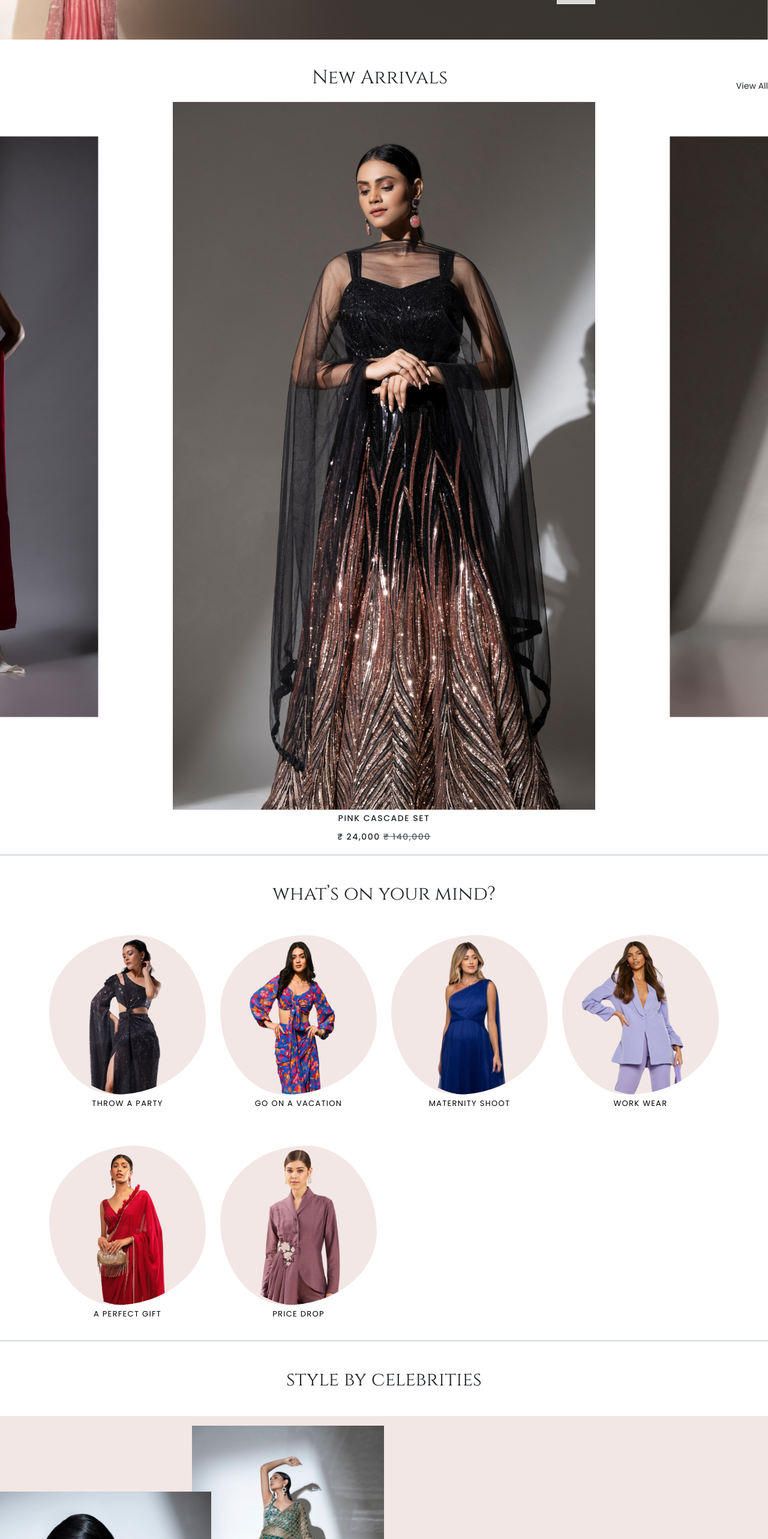
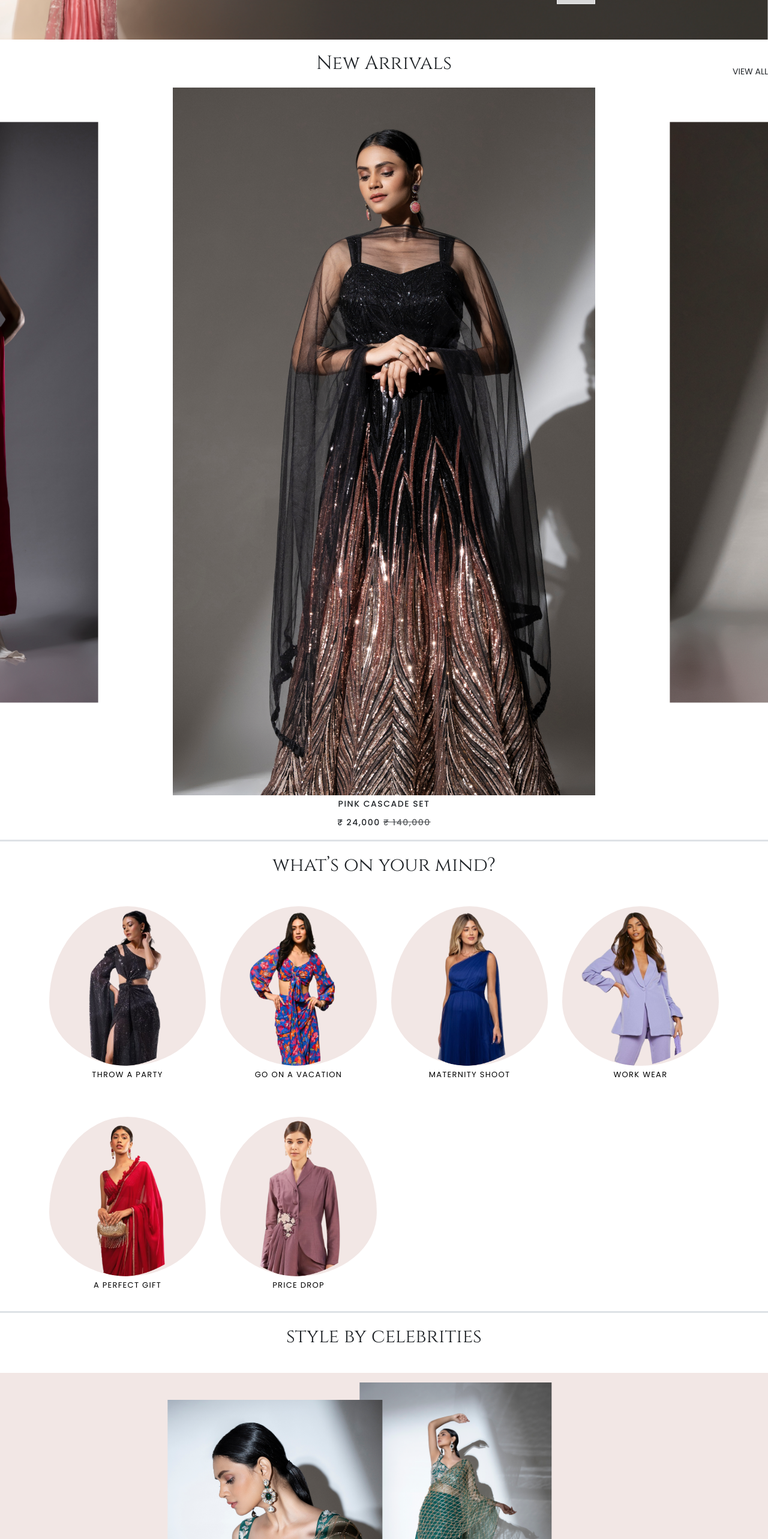
Before and after one commit to Akshat53/ellemora, a React (Vite) app in the folder client/: page / in a window 1280 px wide. Shown: the part 1247-3813 px from the top of the page at 60% size. Built offline with nearby package versions, Linux system fonts and the light colour scheme.

Commit message:
home page updated

```diff
--- a/client/src/components/Carousel/HomeCarousel/homeCarousel.css
+++ b/client/src/components/Carousel/HomeCarousel/homeCarousel.css
@@ -1,8 +1,9 @@
 .slide img {
   max-width: 100%;
-  height: auto;
+  height: 50%;
   display: block;
   margin: 0 auto;
+
 }
 
 .slide {
@@ -10,8 +11,10 @@
   transition: transform 300ms;
   opacity: 0.8;
   transform: scale(0.9) translateX(0%);
-  /* aspect-ratio: 2/3; */
+
+
 }
+
 
 .activeSlide {
   transform: scale(1) translateX(0%);
@@ -28,8 +31,8 @@
   color: rgba(0, 0, 0, 0.5);
   padding-top: 25px;
 }
-
 .carousel-container {
   width: 100%; /* Adjust as needed */
-  overflow: hidden; /* Prevent horizontal scrolling */
+  overflow: hidden;
+
 }
--- a/client/src/components/Carousel/ShopByStyle/ShopStyle.tsx
+++ b/client/src/components/Carousel/ShopByStyle/ShopStyle.tsx
@@ -50,7 +50,7 @@ const ShopStyle: React.FC<ShopStyleProps> = ( { data } ) => {
     };
 
   return (
-    <div className="w-100 slider-container">
+    <div className="">
       <Slider {...settings}>
         {data.map((item, idx) => (
           <Link
@@ -63,7 +63,7 @@ const ShopStyle: React.FC<ShopStyleProps> = ( { data } ) => {
                 idx === imageIndex ? "slide" : "slide"
               }
             >
-              <img src={item.img} alt={item.text} />
+              <img src={item.img} alt={item.text} className='images'/>
               <p className="text-center text-dark">{item.text}</p>
               <p className="m-0 p-0 text-dark">{item.disprice} <span className={`text-decoration-line-through text-muted`}>{item.orgprice}</span></p>
             </div>
--- a/client/src/components/Carousel/ShopByStyle/style.css
+++ b/client/src/components/Carousel/ShopByStyle/style.css
@@ -1,5 +1,8 @@
   .slide {
-    position: relative;
     transition: transform 300ms;
     opacity: 1;
   }
+
+  .images {
+    max-width: 107% !important;
+  }
--- a/client/src/components/Celebrity/CelebrityStyle.tsx
+++ b/client/src/components/Celebrity/CelebrityStyle.tsx
@@ -1,68 +1,57 @@
-import React from "react";
-import celebImages from "../../assets/images/celebstyle/index";
+import React, { useState } from "react";
 import Styles from "./celebrity.module.css";
 import { Button } from "antd";
+import Slider from "react-slick";
 
 interface CelebrityStyleProps {
+  celebrityStyleProps: {
     image1: string;
     image2: string;
     title: string;
     description: string;
     link: string;
+  }[];
 }
 
-const celebrityStyleProps: CelebrityStyleProps[] = [
-  {
-    image1: celebImages.img1,
-    image2: celebImages.img2,
-    title: "#SPOTTED",
-    description:
-      "If minimalism is more your vibe, ElleMora has you covered too. Their collection boasts classic silhouettes in neutral tones that are perfect for creating timeless looks.",
-    link: "/products",
-  },
-];
+const CelebrityStyle: React.FC<CelebrityStyleProps> = ({ celebrityStyleProps }) => {
 
-const CelebrityStyle: React.FC = () => {
+  const settings = {
+    infinite: true,
+    slidesToShow: 1,
+    slidesToScroll: 1,
+    autoplay: true,
+    speed: 1500,
+    autoplaySpeed: 2000,
+    pauseOnHover: true,
+  };
+
   return (
-    <div className={`${Styles.container} py-3 w-100`}>
-
+    <div
+      className={`${Styles.container} py-3 w-100`}
+    >
+      <Slider {...settings}>
         {celebrityStyleProps.map((data, index) => (
-        <div className={`${Styles.celebritystyle} `} key={index}>
+          <div key={index} className={`${Styles.celebritystyle}`}>
             <div
-            className={`col-sm-12 col-md-6 col-lg-6 position-relative ${Styles.imgContainer} `}
+              className={`col-sm-12 col-md-6 col-lg-6 position-relative ${Styles.imgContainer}`}
             >
-
-            <img
-              src={data.image1}
-              className={`position-absolute ${Styles.img2}`}
-              alt="Image1"
-            />
-            <img
-              src={data.image2}
-              className={` ${Styles.img1}`}
-              alt="Image2"
-            />
-
+              <img src={data.image1} className={`position-absolute ${Styles.img2}`} alt="Image1" />
+              <img src={data.image2} className={`${Styles.img1}`} alt="Image2" />
             </div>
 
-          <div
-            className={`d-flex flex-column justify-content-center col-sm-12 col-md-6 px-3`}
-          >
+            <div className={`d-flex flex-column justify-content-center col-sm-12 col-md-6 px-3`}>
               <h3 className={`${Styles.title}`}>{data.title}</h3>
               <p className={`${Styles.description} py-3`}>{data.description}</p>
               <div className="d-flex">
-            <Button
-              href={data.link}
-              className={`${Styles.button} px-3 border-1 bg-transparent`}
-            >
+                <Button href={data.link} className={`${Styles.button} px-3 border-1 bg-transparent`}>
                   SHOP NOW
                 </Button>
               </div>
             </div>
           </div>
         ))}
+      </Slider>
     </div>
-
   );
 };
 
--- a/client/src/components/Celebrity/celebrity.module.css
+++ b/client/src/components/Celebrity/celebrity.module.css
@@ -4,15 +4,15 @@
   }
 
   .imgContainer {
-    height: 500px;
+    height: 370px;
   }
 
   .img2{
-    top: 22%;
-    width: 55%;
+    top: 8%;
+    width: 56%;
   }
   .img1{
-    margin-left: 50% !important;
+    margin-left: 50%;
     width: 50%;
   }
 
--- a/client/src/components/Grids/Grid2/grid2.module.css
+++ b/client/src/components/Grids/Grid2/grid2.module.css
@@ -1,5 +1,5 @@
   .gridItemImage {
-    border-radius: 55% 45% 58% 42% / 47% 54% 46% 53% ;
+    border-radius: 50% 50% 50% 50% / 60% 60% 40% 40%;
     background-color: rgba(242, 231, 229, 1);
   }
 
--- a/client/src/components/Headings/Heading.tsx
+++ b/client/src/components/Headings/Heading.tsx
@@ -9,7 +9,7 @@ interface headingProps {
 const Heading: React.FC <headingProps> = ({title}) => {
   return (
     <Row>
-        <Col className={`${Styles.col}d-flex lh-lg text-center fs-2 justify-content-centre w-100 fw-normal mt-4 p-2 heading`}>
+        <Col className={`${Styles.col}d-flex lh-lg text-center fs-2 justify-content-centre w-100 fw-normal p-2 heading `}>
             {title}
         </Col>
     </Row>
--- a/client/src/views/MobileScreens/Customization/Customization.tsx
+++ b/client/src/views/MobileScreens/Customization/Customization.tsx
@@ -54,11 +54,11 @@ const Customization: React.FC = () => {
     <div className="">
       <div>
       <video autoPlay loop muted playsInline className={` w-100 mt-3`} src={Video}></video>
-       <h2 className={`${Styles.head} text-center p-4 m-3 fs-3`}>A TALE OF TAILORMADE DREAMS</h2>
+       {/* <h2 className={`${Styles.head} text-center p-4 m-3 fs-3`}>A TALE OF TAILORMADE DREAMS</h2> */}
       </div>
       {customizationSteps.map((step, index) => (
         <div className="row" key={index}>
-          <div className="container">
+          <div className="container mt-1">
             <div className={`${Styles.span} text-center py-1 mt-3 `}>{step.step}</div>
             <div className={`${Styles.title} text-center p-2 m-1 `}>{step.title}</div>
           </div>
--- a/client/src/views/MobileScreens/Home/Home.tsx
+++ b/client/src/views/MobileScreens/Home/Home.tsx
@@ -9,7 +9,7 @@ import HomeCarousel from "../../../components/Carousel/HomeCarousel/HomeCarousel
 // import Grid1 from "../../../components/Grids/Grid1/Grid1";
 import AppButton from "../../../components/Buttons/Button";
 import img1 from "../../../assets/images/home/img1.png";
-import img2 from "../../../assets/images/home/img3.png";
+import video from "../../../assets/videos/customization website banner video 8.mp4"
 import Styles from "./index.module.css";
 import demoImages from "../../../assets/images/demo-product-images";
 import CustomCarousel from "../../../components/Carousel/CustomCarousel/CustomCarousel";
@@ -18,6 +18,8 @@ import CelebrityStyle from "../../../components/Celebrity/CelebrityStyle";
 import TailorTale from "../../../components/TailorTale/Tailor";
 import Grid2 from "../../../components/Grids/Grid2/Grid2";
 import ShopStyle from "../../../components/Carousel/ShopByStyle/ShopStyle";
+import { useNavigate } from "react-router-dom";
+import celebImages from "../../../assets/images/celebstyle/index";
 
 // const cardData = [
 //   {
@@ -115,7 +117,35 @@ const data = [
   },
 ];
 
+const celebrityStyleProps = [
+  {
+    image1: celebImages.img1,
+    image2: celebImages.img2,
+    title: "#SPOTTED",
+    description:
+      "If minimalism is more your vibe, ElleMora has you covered too. Their collection boasts classic silhouettes in neutral tones that are perfect for creating timeless looks.",
+    link: "/products",
+  },
+  {
+    image1: celebImages.img1,
+    image2: celebImages.img2,
+    title: "#SPOTTED",
+    description:
+      "If minimalism is more your vibe, ElleMora has you covered too. Their collection boasts classic silhouettes in neutral tones that are perfect for creating timeless looks.",
+    link: "/products",
+  },
+];
+
 const Home: React.FC<homeProps> = (props: any) => {
+  const navigate = useNavigate();
+
+  const handleExplore = () => {
+    navigate("/customization");
+  };
+
+  const handleView = () => {
+    navigate("/products");
+  };
   const { productStore, productActions } = props;
 
   console.log(productActions, productStore, "state with actions");
@@ -131,11 +161,13 @@ const Home: React.FC<homeProps> = (props: any) => {
         }
       />
       <ShopNow />
-      <div className="d-flex justify-content-end ">
-        <div className={`${Styles.viewAll} d-flex justify-content-between align-items-end`}>
-          <Heading title="New Arrivals" />
-          <p className="text-end">View All</p>
-        </div>
+
+      <div
+        className={`${Styles.viewAll} d-flex justify-content-center align-items-end`}>
+        <Heading title="New Arrivals" />
+          <p onClick={handleView} className="position-absolute end-0">
+            VIEW ALL
+          </p>
       </div>
 
       <HomeCarousel data={data} />
@@ -144,15 +176,21 @@ const Home: React.FC<homeProps> = (props: any) => {
         <Grid2 />
       </div>
       <Heading title="style by celebrities" />
-      <CelebrityStyle />
-      <Heading title="Shop by style" />
+      <CelebrityStyle celebrityStyleProps={celebrityStyleProps}/>
+      <div
+        className={`${Styles.viewAll} d-flex justify-content-center align-items-end`}>
+          <Heading title="Shop by style" />
+          <p onClick={handleView} className="position-absolute end-0">
+            VIEW ALL
+          </p>
+      </div>
       <ShopStyle data={data} />
       {/* <Grid /> */}
       <Heading title="A tale of tailormade dreams" />
       <TailorTale
-        img={img2}
+        video={video}
         children={
-          <div className={`text-bg-light text-center w-100 h-50 p-4 mt-1`}>
+          <div className={`text-bg-light text-center w-100 h-50 p-3`}>
             <h1 className={`${Styles.title} py-1 mb-4`}>ELLEMORA PROCESS</h1>
             <p className={`${Styles.description} py-1 mb-4`}>
               This product will be exclusively handcrafted for you
@@ -163,6 +201,7 @@ const Home: React.FC<homeProps> = (props: any) => {
               bgColor="rgba(44, 44, 44, 1)"
               color="rgba(255, 255, 255, 1)"
               border="0.5px solid rgba(169, 169, 169, 1)"
+              onClick={handleExplore}
             />
           </div>
         }
@@ -173,11 +212,29 @@ const Home: React.FC<homeProps> = (props: any) => {
         <CustomCarousel data={cardData} view={"home"} />
         <AppButton label="EXPLORE ALL" className={`${Styles.Explore} `} />
       </div> */}
-      <Heading title="Festive special" />
+      <div
+        className={`${Styles.viewAll} d-flex justify-content-center align-items-end`}>
+          <Heading title="Festive special" />
+          <p onClick={handleView} className="position-absolute end-0">
+            VIEW ALL
+          </p>
+      </div>
       <HomeCarousel data={data} />
-      <Heading title="Best Seller" />
+      <div
+        className={`${Styles.viewAll} d-flex justify-content-center align-items-end`}>
+          <Heading title="Best Seller" />
+          <p onClick={handleView} className="position-absolute end-0">
+            VIEW ALL
+          </p>
+      </div>
       <CustomCarousel data={cardData2} view={"card"} />
-      <Heading title="Sale" />
+      <div
+        className={`${Styles.viewAll} d-flex justify-content-center align-items-end`}>
+          <Heading title="Sale" />
+          <p onClick={handleView} className="position-absolute end-0">
+            VIEW ALL
+          </p>
+      </div>
       <CustomCarousel data={cardData3} view={"card"} />
     </div>
   );
--- a/client/src/views/MobileScreens/Home/index.module.css
+++ b/client/src/views/MobileScreens/Home/index.module.css
@@ -32,7 +32,3 @@ line-height: 13.5px;
 letter-spacing: 0.1em;
 color: rgba(106, 106, 106, 1);
 }
-
-.viewAll {
-  width: 60% !important;
-}
```
Also changed, not shown: client/src/components/TailorTale/Tailor.tsx (+4 -4 lines). Lines whose indentation alone changed are shown as unchanged.
